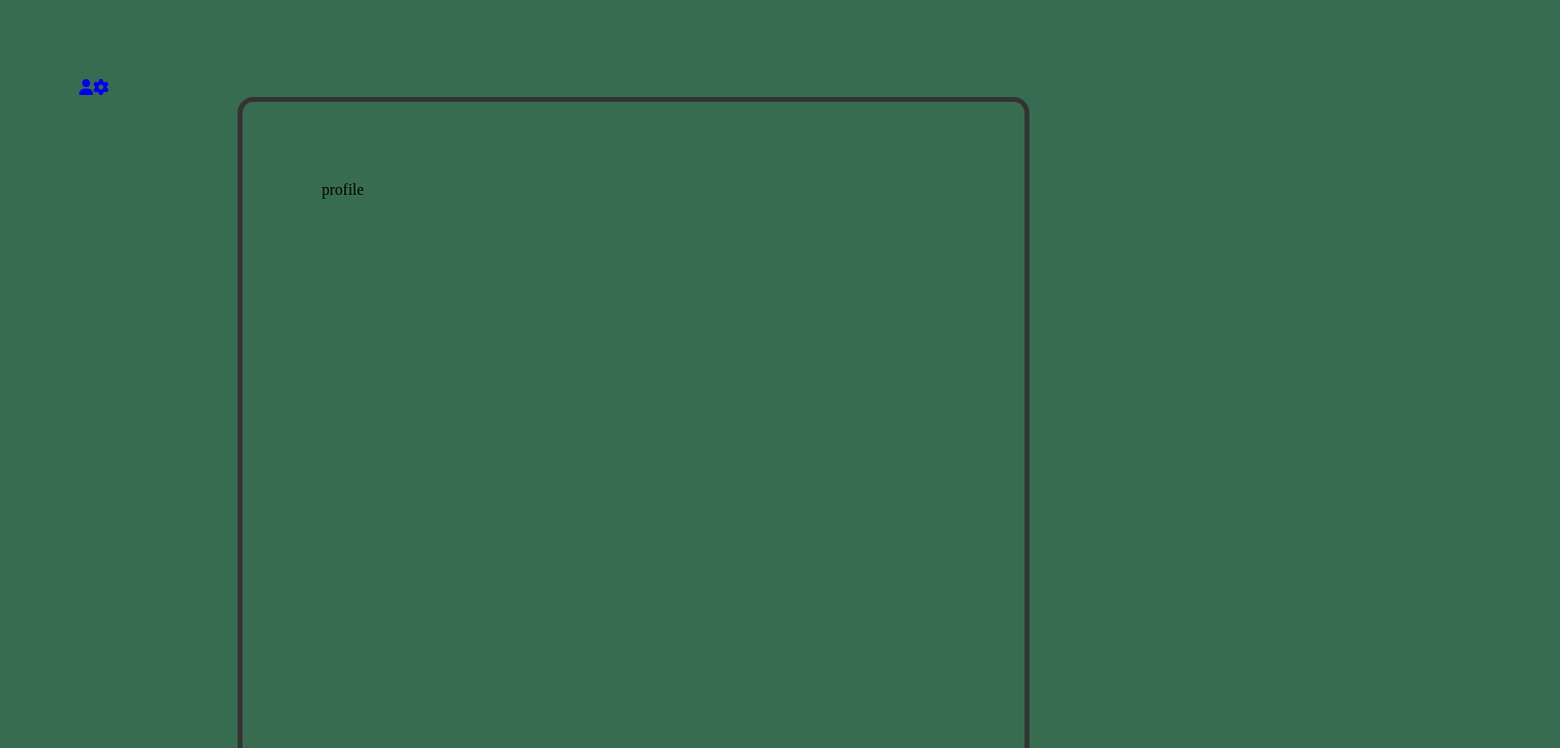
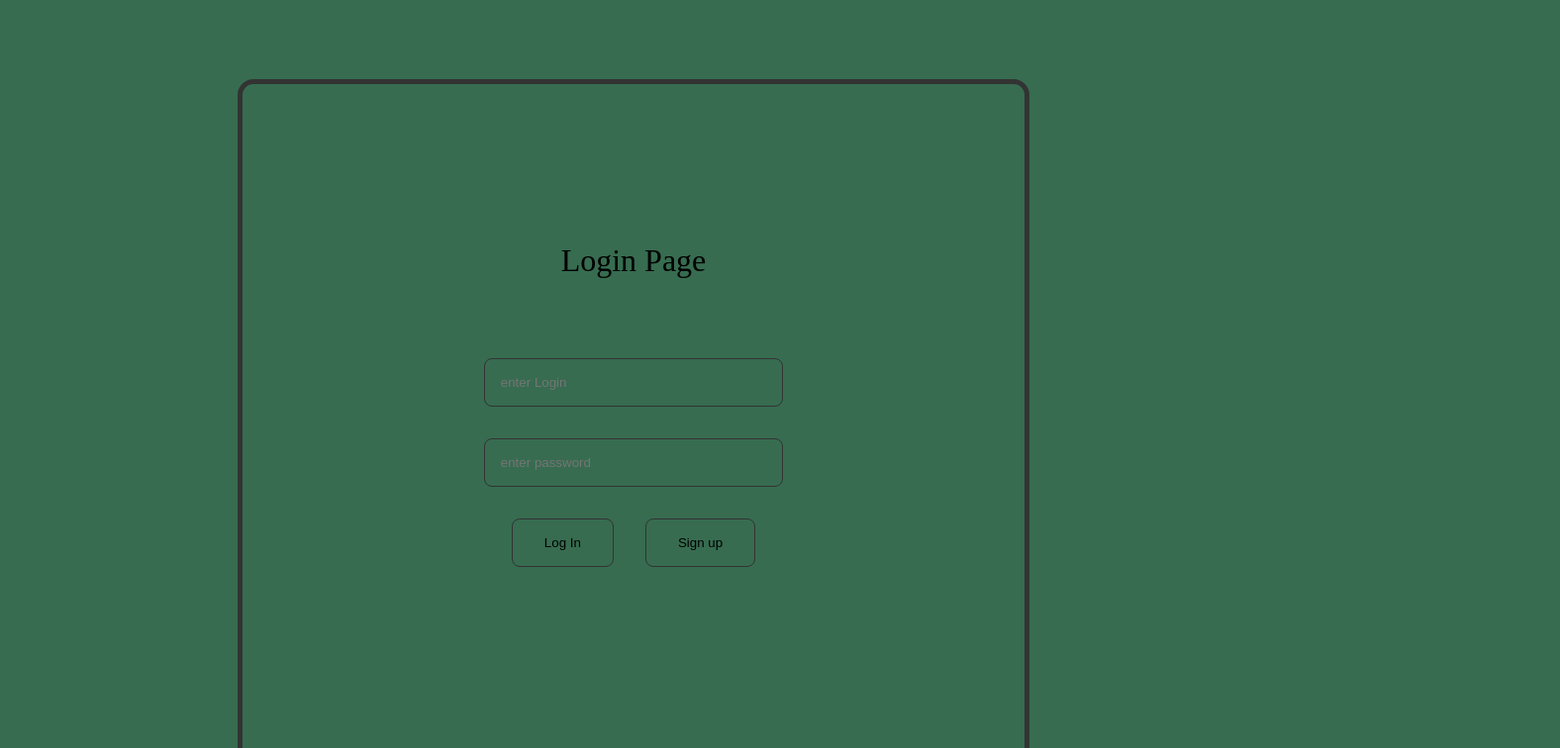
Before and after one commit to HryhoriiShkvyra/match-app, a React (Create React App) app in the folder match-app/: page / in a window 1280 px wide. Shown: the top 756 px of the page at 99% size, 1576 px wide, since content can reach past the window. Built offline with nearby package versions, Linux system fonts and the light colour scheme.

Commit message:
initial commit

```diff
--- a/match-app/src/App.js
+++ b/match-app/src/App.js
@@ -6,35 +6,47 @@ import { MyInput } from './Components/UI/input/MyInput';
 import { Time } from './Components/time/time'
 import { Profile } from './Pages/Profile/Profile'
 import { Settings } from './Pages/Settings/Settings'
+import { RegistrationPage } from './Pages/RegistrationForm/RegistrationForm'
+import useLocalStorage from './Components/Hooks/useLocalStorage';
+import AddToList from './Components/addToList/AddToList';
+import { Login } from './Pages/Login/Login';
 
 function App() {
 
-  const list = ([
-    { id: 12345678910,
-      name: 'Hryhorii',
-      age: 22,
-      city: 'Kyiv',
-    },
-    // { id: 2,
-    //   name: 'Valerii',
-    //   age: 30,
-    //   city: 'Lviv',
-    // },
-    // { id: 3,
-    //   name: 'Dmutro',
-    //   age: 47,
-    //   city: 'Odessa',
-    // },
+  const [data, setData] = useLocalStorage('key',[
+
   ])
+
+
+
+
 
   const [searchQuery, setSearchQuery] = useState()
 
   const [btn, setBtn] = useState(false)
 
+  const removeUser = (data) => {
+    setData(data.filter(data => data.id !== data.id))
+  }
+
+  const createNewValue = (newUserLogin) => {
+    setData([...data, newUserLogin])
+  }
+
 
   return (
     <div className="App">
-        <Router>
+      {/* {data.map(datas =>
+        <div>
+          <div>{datas.name}</div>
+          <div>{datas.password}</div>
+          <button onClick={() => removeUser(data)}>remove</button>
+        </div>
+      )} */}
+
+        <Login add={createNewValue}/>
+        {/* <RegistrationPage add={createNewValue}/> */}
+        {/* <Router>
           <Link to='/'>
             <i class="fa-solid fa-user"></i>
           </Link>
@@ -53,12 +65,12 @@ function App() {
 
 
 
-        <div className='btnFiled'>
-          <button onClick={() => setBtn(true)}>hidden btn</button>
-          <MyButton >press!</MyButton>
-          <MyButton visible={btn} setVisible={setBtn}>press!</MyButton>
-        </div>
-      </div>
+          <div className='btnFiled'>
+            <button onClick={() => setBtn(true)}>hidden btn</button>
+            <MyButton >press!</MyButton>
+            <MyButton visible={btn} setVisible={setBtn}>press!</MyButton>
+          </div>
+        </div> */}
     </div>
   );
 }
--- /dev/null
+++ b/match-app/src/Components/Hooks/useLocalStorage.js
@@ -0,0 +1,44 @@
+import { useState } from "react";
+
+// Hook
+function useLocalStorage(key, initialValue) {
+  // State to store our value
+  // Pass initial state function to useState so logic is only executed once
+  const [storedValue, setStoredValue] = useState(() => {
+    if (typeof window === "undefined") {
+      return initialValue;
+    }
+    try {
+      // Get from local storage by key
+      const item = window.localStorage.getItem(key);
+      // Parse stored json or if none return initialValue
+      return item ? JSON.parse(item) : initialValue;
+    } catch (error) {
+      // If error also return initialValue
+      console.log(error);
+      return initialValue;
+    }
+  });
+  // Return a wrapped version of useState's setter function that ...
+  // ... persists the new value to localStorage.
+  const setValue = (value) => {
+    try {
+      // Allow value to be a function so we have same API as useState
+      const valueToStore =
+        value instanceof Function ? value(storedValue) : value;
+      // Save state
+      setStoredValue(valueToStore);
+      // Save to local storage
+      if (typeof window !== "undefined") {
+        window.localStorage.setItem(key, JSON.stringify(valueToStore));
+      }
+    } catch (error) {
+      // A more advanced implementation would handle the error case
+      console.log(error);
+    }
+  };
+  return [storedValue, setValue];
+}
+
+
+export default useLocalStorage;
--- /dev/null
+++ b/match-app/src/Components/addToList/AddToList.jsx
@@ -0,0 +1,43 @@
+import React from "react";
+import { useState } from "react";
+
+
+
+const AddToList = ({add}) => {
+
+    const [userLogin, setUserLogin] = useState({name:'', password: ''});
+
+    const addNewItem = (e) => {
+        e.preventDefault();
+        const newUserLogin = {
+            ...userLogin, id: Date.now()
+
+        }
+        add(newUserLogin)
+        setUserLogin({name: '', password: ''})
+        console.log(addNewItem)
+    }
+
+
+    return(
+        <div>
+            <form>
+                <input
+                    value={userLogin.name}
+                    onChange={e => setUserLogin({...userLogin, name: e.target.value})}
+                    placeholder="enter Login"
+                    type='text'
+                />
+                <input
+                    value={userLogin.password}
+                    onChange={e => setUserLogin({...userLogin, password: e.target.value})}
+                    placeholder="enter Password"
+                    type='password'
+                />
+                <button onClick={addNewItem}>Login</button>
+            </form>
+        </div>
+    )
+}
+
+export default AddToList;
--- /dev/null
+++ b/match-app/src/Pages/Login/Login.jsx
@@ -0,0 +1,33 @@
+import React, {useState} from "react";
+import classes from './Login.module.css'
+import { RegistrationPage } from "../RegistrationForm/RegistrationForm";
+
+export const Login = ({add}) => {
+
+    const [active, setActive] = useState(true)
+
+    return(
+        <div>
+            { active ?
+                <div className={classes.loginActive}>
+                    <div className='container'>
+                        <div className={classes.loginPage}>
+                            <div className={classes.loginTitle}>Login Page</div>
+                            <form className={classes.formInner}>
+                                <input className={classes.input} placeholder="enter Login"/>
+                                <input className={classes.input} type='password' placeholder="enter password"/>
+                                <div className={classes.btns}>
+                                    <button className={classes.btn}>Log In</button>
+                                    <button onClick={() => setActive(false)} className={classes.btn}>Sign up</button>
+                                </div>
+
+                            </form>
+                        </div>
+                    </div>
+                </div>
+            :   <RegistrationPage add={add} active={setActive}/>
+            }
+        </div>
+
+    )
+}
--- /dev/null
+++ b/match-app/src/Pages/Login/Login.module.css
@@ -0,0 +1,39 @@
+.loginPage {
+
+    width: 60%;
+    height: 70%;
+    margin: 5rem auto 0;
+
+}
+
+.loginTitle {
+    text-align: center;
+    margin-bottom: 5rem ;
+    font-size: 2rem;
+}
+
+.formInner {
+    display: grid;
+    grid-template-columns: 1fr;
+    gap: 2rem;
+}
+
+.input {
+    width: 80%;
+    margin: 0 auto;
+    padding: 1rem;
+    border: 1px solid #333;
+    border-radius: 0.5rem;
+}
+
+.btns {
+    display: flex;
+    justify-content: center;
+    gap: 2rem;
+}
+
+.btn {
+    padding: 1rem 2rem;
+    border: 1px solid #333;
+    border-radius: 0.5rem;
+}
--- /dev/null
+++ b/match-app/src/Pages/RegistrationForm/RegistrationForm.jsx
@@ -0,0 +1,46 @@
+import React from "react";
+import { useState } from "react";
+import classes from './RegistrationForm.module.css'
+
+
+export const RegistrationPage = ({add, setActive}) => {
+
+    const [userLogin, setUserLogin] = useState({name:'', password: ''});
+
+    const addNewItem = (e) => {
+        e.preventDefault();
+        const newUserLogin = {
+            ...userLogin, id: Date.now()
+
+        }
+        add(newUserLogin)
+        setUserLogin({name: '', password: ''})
+        setActive(true)
+        console.log(addNewItem)
+    }
+
+
+
+    return(
+        <div className="container">
+            <div className={classes.title}>Registration Page</div>
+            <form className={classes.formInner}>
+                <input
+                    value={userLogin.name}
+                    onChange={e => setUserLogin({...userLogin, name: e.target.value})}
+                    className={classes.input}
+                    placeholder="enter Login"
+                    type='text'
+                />
+                <input
+                    value={userLogin.password}
+                    onChange={e => setUserLogin({...userLogin, password: e.target.value})}
+                    className={classes.input}
+                    placeholder="enter Password"
+                    type='password'
+                />
+                <button className={classes.btn} onClick={addNewItem}>Sign Up</button>
+            </form>
+        </div>
+    )
+}
--- /dev/null
+++ b/match-app/src/Pages/RegistrationForm/RegistrationForm.module.css
@@ -0,0 +1,37 @@
+
+
+
+.title {
+    margin-bottom: 2rem;
+    text-align: center;
+    font-size: 2rem;
+}
+
+
+.formInner {
+    width: 100%;
+    display: grid;
+    grid-template-columns: 1fr;
+    gap: 2rem;
+    margin: 0 auto;
+}
+
+.input {
+    width: 50%;
+    margin: 0 auto;
+    padding: 1rem;
+    border: 1px solid #333;
+}
+
+.btn {
+    width: 5rem;
+    height: 2rem;
+    margin: 0 auto;
+    /* position: absolute;
+    right: 8rem;
+    top: 10rem; */
+
+    background-color: darkseagreen;
+    border: 1px solid #333;
+
+}
```
